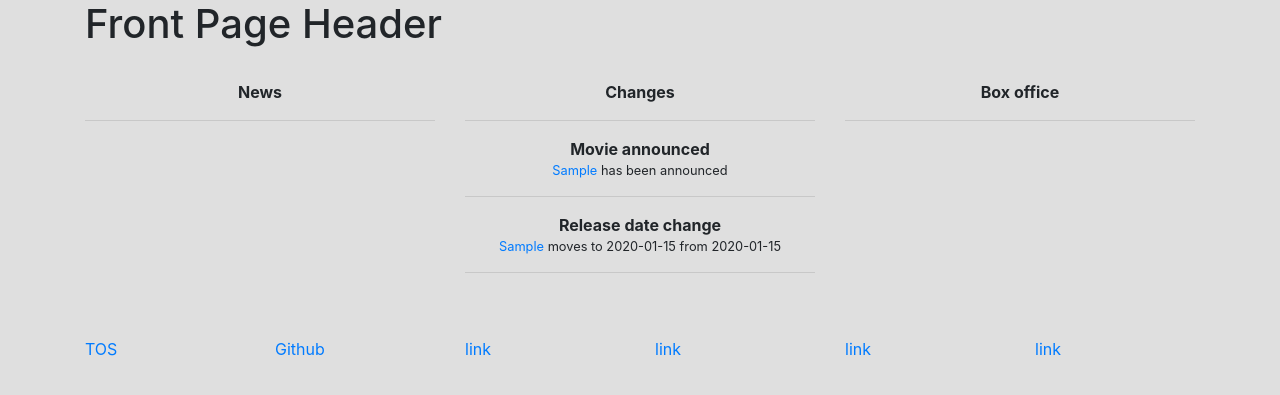
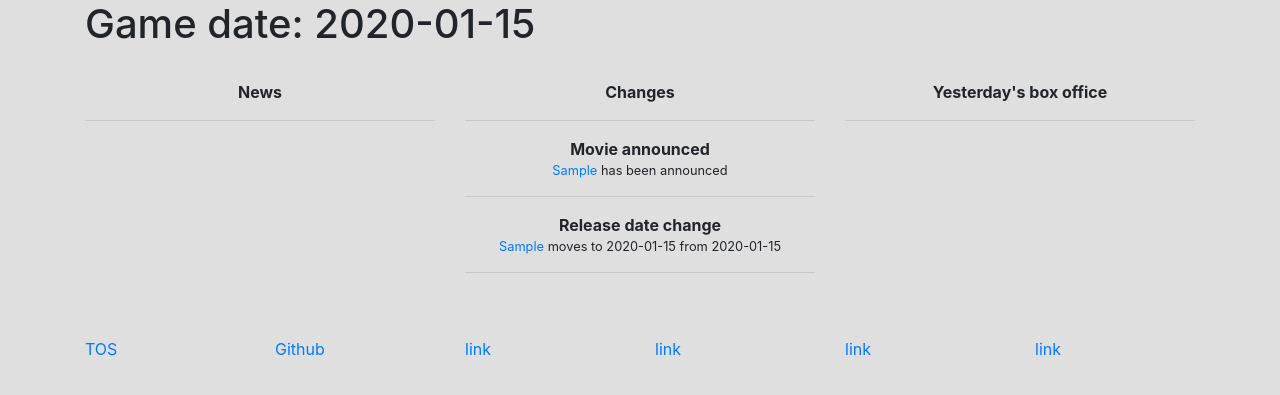
Before and after one commit to AndrewJager/box-office-studio, a Flask app: page / in a window 1280 px wide. Shown: the part 56-451 px from the top of the page. Run offline with Flask 2, Linux system fonts and the light colour scheme; tables that the repository leaves empty hold one stand-in row (values such as "Sample post"); some libraries are stand-ins or nearby versions.

Commit message:
Add box office results to front page

```diff
--- a/project/home/templates/index.html
+++ b/project/home/templates/index.html
@@ -2,20 +2,20 @@
 {% set active_page = "home" %}
 {% block content %}
 
-<h1>Front Page Header</h1>
+<h1>Game date: {{ system.currentDate }}</h1>
 <br>
 <div class="row vl text-center">
     <div class="col-sm-4">
         <strong>News</strong>
         <hr>
-        {% for post in news %}
+        {% for post in data['news'] %}
 
         {% endfor %}
     </div>
     <div class="col-sm-4">
         <strong>Changes</strong>
         <hr>
-        {% for movie in moviechanges %}
+        {% for movie in data['changes'] %}
             {% if movie.created %}
                 <strong>Movie announced</strong>
                 <small><p><a href="/movie/{{ movie.movie }}">{{ movie.movie }}</a> has been announced</p></small>
@@ -26,7 +26,7 @@
                 <hr>
             {% endif %}
         {% endfor %}
-        {% for date in dateChanges %}
+        {% for date in data['dateChanges'] %}
             {% if date.oldDate != None %}
                 <strong>Release date change</strong>
                 <small><p><a href="/movie/{{ date.movie }}">{{ date.movie }}</a> moves to {{ date.newDate }} from {{ date.oldDate }}</p></small>
@@ -39,8 +39,13 @@
         {% endfor %}
     </div>
     <div class="col-sm-4">
-        <strong>Box office</strong>
+        <strong>Yesterday's box office</strong>
         <hr>
+        {% for result in data['boxOffice'] %}
+            <strong>{{ result.movie }}:</strong>
+            {{ result.movie_gross }}
+            <hr>
+        {% endfor %}
     </div>
 </div>
 
--- a/project/home/views.py
+++ b/project/home/views.py
@@ -13,7 +13,9 @@
 @home_blueprint.route('/')
 def home():
     localSystem = BoxOffice.query.first()
-    news = db.session.query(User).all()
-    changes = db.session.query(MovieChange).all()
-    dateChanges = db.session.query(DateChange).all()
-    return render_template("index.html", user=current_user, news=news, moviechanges=changes, dateChanges=dateChanges, system=localSystem)
+    data = {}
+    data['news'] = db.session.query(Announcement).all()
+    data['changes'] = db.session.query(MovieChange).all()
+    data['dateChanges'] = db.session.query(DateChange).all()
+    data['boxOffice'] = Results.query.filter_by(date=(localSystem.currentDate - datetime.timedelta(days=1))).order_by(Results.movie_gross.desc()).all()
+    return render_template("index.html", user=current_user, system=localSystem, data=data)
--- a/project/schedule/templates/boxoffice.html
+++ b/project/schedule/templates/boxoffice.html
@@ -51,12 +51,13 @@
         <a class="btn btn-secondary btn-block" href= "/boxoffice/{{ offset - 1 }}">Previous</a>
     </div>
     <div class="col-sm-8 text-center">
-        <h1>Results</h1>
+        <h1>Results - {{ data["date"] }}</h1>
     </div>
     <div class="col-sm-2">
         <a class="btn btn-secondary btn-block" href= "/boxoffice/{{ offset + 1 }}">Next</a>
     </div>
 </div>
+<hr>
 <div class="row">
     <div class="col-sm-6">
         <canvas id="myChart" width="400" height="400"></canvas>
--- a/project/schedule/views.py
+++ b/project/schedule/views.py
@@ -39,11 +39,12 @@
 @schedule_blueprint.route('/boxoffice')
 def boxoffice():
     localSystem = BoxOffice.query.first()
-    date = localSystem.currentDate
+    date = localSystem.currentDate - datetime.timedelta(days=1)
     data = {}
     data['results'] = Results.query.filter_by(date=date).order_by(Results.movie_gross.desc()).all()
     data['results_arr'] = []
     data['titles'] = []
+    data['date'] = date
     for i in data['results']:
         data['results_arr'].append(i.movie_gross)
         data['titles'].append(i.movie)
@@ -53,11 +54,12 @@
 @schedule_blueprint.route('/boxoffice/<string:offset>')
 def boxoffices(offset):
     localSystem = BoxOffice.query.first()
-    date = (localSystem.currentDate + datetime.timedelta(days=int(offset)))
+    date = ((localSystem.currentDate -datetime.timedelta(days=1)) + datetime.timedelta(days=int(offset)))
     data = {}
     data['results'] = Results.query.filter_by(date=date).order_by(Results.movie_gross.desc()).all()
     data['results_arr'] = []
     data['titles'] = []
+    data['date'] = date
     for i in data['results']:
         data['results_arr'].append(i.movie_gross)
         data['titles'].append(i.movie)
```
